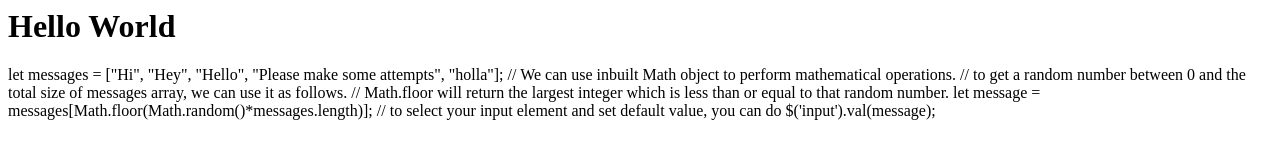
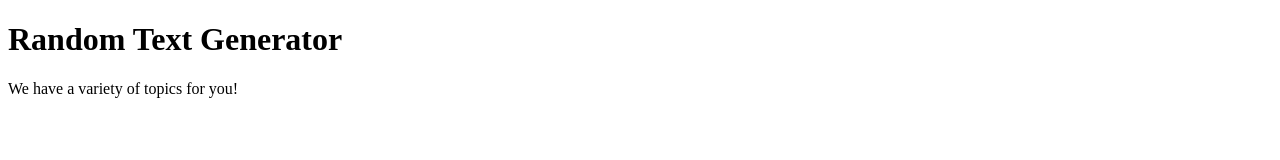
Before and after one commit to vilesmilano/roulette, a plain HTML site: page index.html in a window 1280 px wide. Drawn offline with Linux system fonts and the light colour scheme.

Commit message:
Update index.html

```diff
--- a/index.html
+++ b/index.html
@@ -1,10 +1,24 @@
-<h1>Hello World</h1>
+<!DOCTYPE html>
+<html lang="en">
+<head>
+    <meta charset="UTF-8">
+    <meta name="viewport" content="width=device-width, initial-scale=1.0">
+    <title>Dynamic Random Text Example</title>
+</head>
+<body>
+    <h1>Random Text Generator</h1>
+    <p id="randomText"></p>
 
-let messages = ["Hi", "Hey", "Hello", "Please make some attempts", "holla"];
- // We can use inbuilt Math object to perform mathematical operations.
- // to get a random number between 0 and the total size of messages array, we can use it as follows.
- // Math.floor will return the largest integer which is less than or equal to that random number.
-    let message = messages[Math.floor(Math.random()*messages.length)];
+    <script>
+        const texts = [
+            "Welcome to our website!",
+            "Check out our latest updates.",
+            "Enjoy browsing through our content.",
+            "We have a variety of topics for you!"
+        ];
 
-// to select your input element and set default value, you can do
-$('input').val(message);
+        const randomIndex = Math.floor(Math.random() * texts.length);
+        document.getElementById('randomText').innerText = texts[randomIndex];
+    </script>
+</body>
+</html>
```
